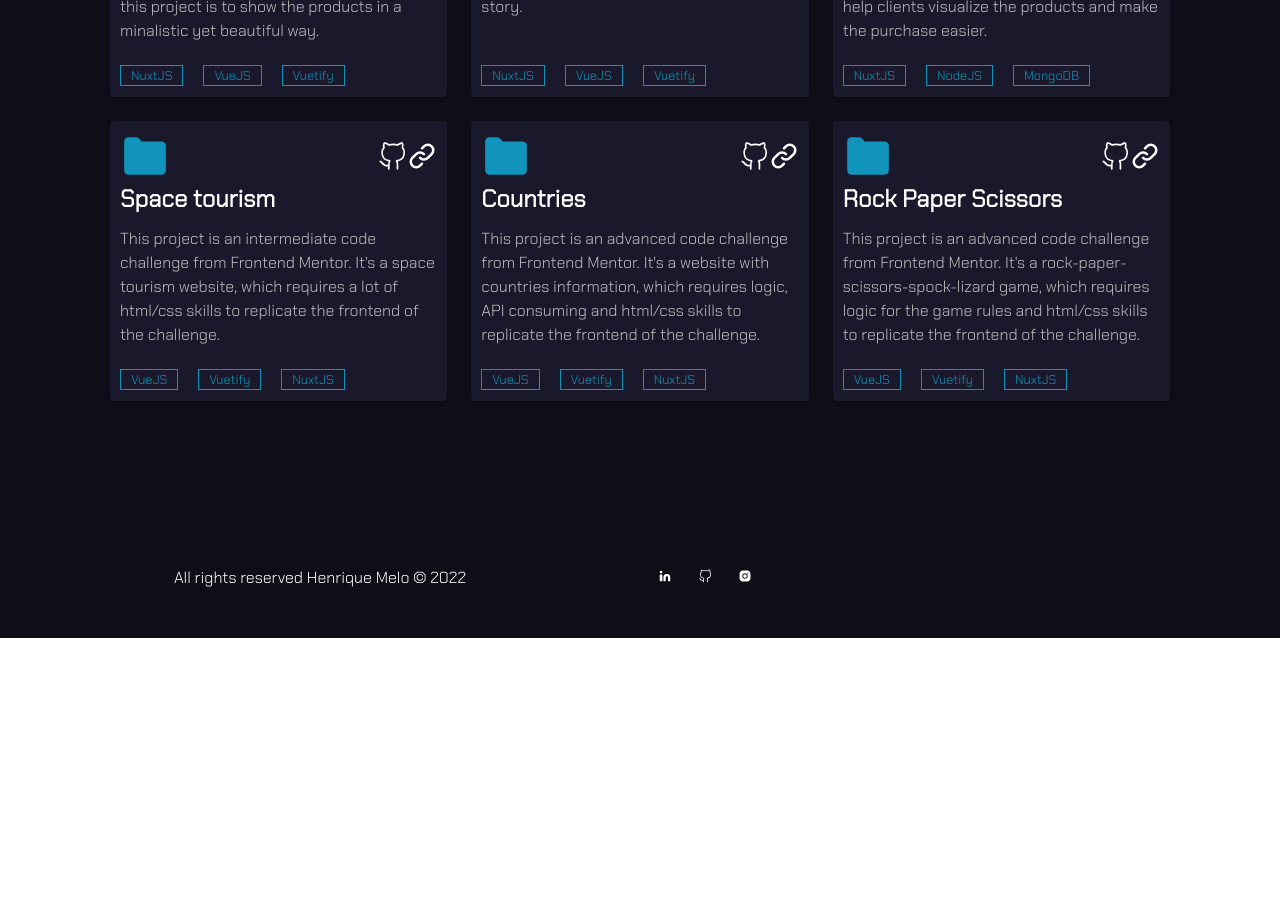
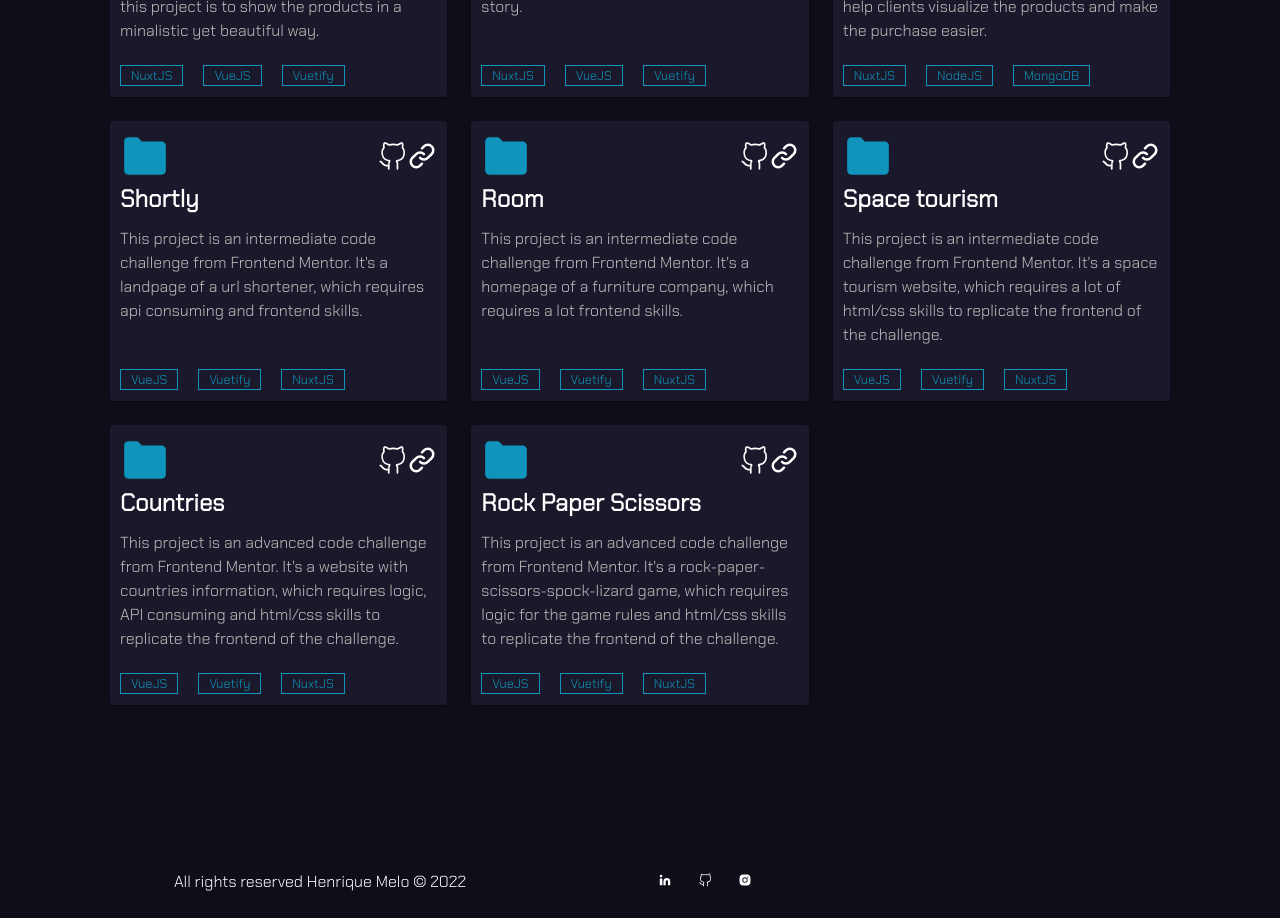
Before and after one commit to HenriqueAmorim20/henriquemelodev, a Nuxt app: page / in a window 1280 px wide. Shown: the part 3440-4358 px from the top of the page. Before the commit the page ends 4078 px from the top, so only its background shows below. Built offline with nearby package versions, Linux system fonts and the light colour scheme.

Commit message:
new projects

```diff
--- a/components/projects.vue
+++ b/components/projects.vue
@@ -18,7 +18,7 @@
             <Icon :icon="'github'" :width="30" />
           </a>
           <a
-            href="https://master.d1je8uzer0baxp.amplifyapp.com"
+            href="https://www.loemiflores.com.br"
             target="_blank"
             rel="noopener noreferrer"
           >
@@ -131,6 +131,64 @@
           <span>MongoDB</span>
         </div>
       </v-card> -->
+      <v-card class="project-card">
+        <header>
+          <Icon :icon="'file'" :width="50" :color="'#1094bc'" />
+          <v-spacer></v-spacer>
+          <a
+            href="https://github.com/HenriqueAmorim20/shortly"
+            target="_blank"
+            rel="noopener noreferrer"
+          >
+            <Icon :icon="'github'" :width="30" />
+          </a>
+          <a
+            href="https://melohenrique-shortly.netlify.app/"
+            target="_blank"
+            rel="noopener noreferrer"
+          >
+            <Icon :icon="'link'" :width="30" />
+          </a>
+        </header>
+        <h2>Shortly</h2>
+        <p>
+          This project is an intermediate code challenge from Frontend Mentor. It's a landpage of a url shortener, which requires api consuming and frontend skills.
+        </p>
+        <div class="project-card-techs">
+          <span>VueJS</span>
+          <span>Vuetify</span>
+          <span>NuxtJS</span>
+        </div>
+      </v-card>
+      <v-card class="project-card">
+        <header>
+          <Icon :icon="'file'" :width="50" :color="'#1094bc'" />
+          <v-spacer></v-spacer>
+          <a
+            href="https://github.com/HenriqueAmorim20/room"
+            target="_blank"
+            rel="noopener noreferrer"
+          >
+            <Icon :icon="'github'" :width="30" />
+          </a>
+          <a
+            href="https://melohenrique-room.netlify.app/"
+            target="_blank"
+            rel="noopener noreferrer"
+          >
+            <Icon :icon="'link'" :width="30" />
+          </a>
+        </header>
+        <h2>Room</h2>
+        <p>
+          This project is an intermediate code challenge from Frontend Mentor. It's a homepage of a furniture company, which requires a lot frontend skills.
+        </p>
+        <div class="project-card-techs">
+          <span>VueJS</span>
+          <span>Vuetify</span>
+          <span>NuxtJS</span>
+        </div>
+      </v-card>
       <v-card class="project-card">
         <header>
           <Icon :icon="'file'" :width="50" :color="'#1094bc'" />
```
